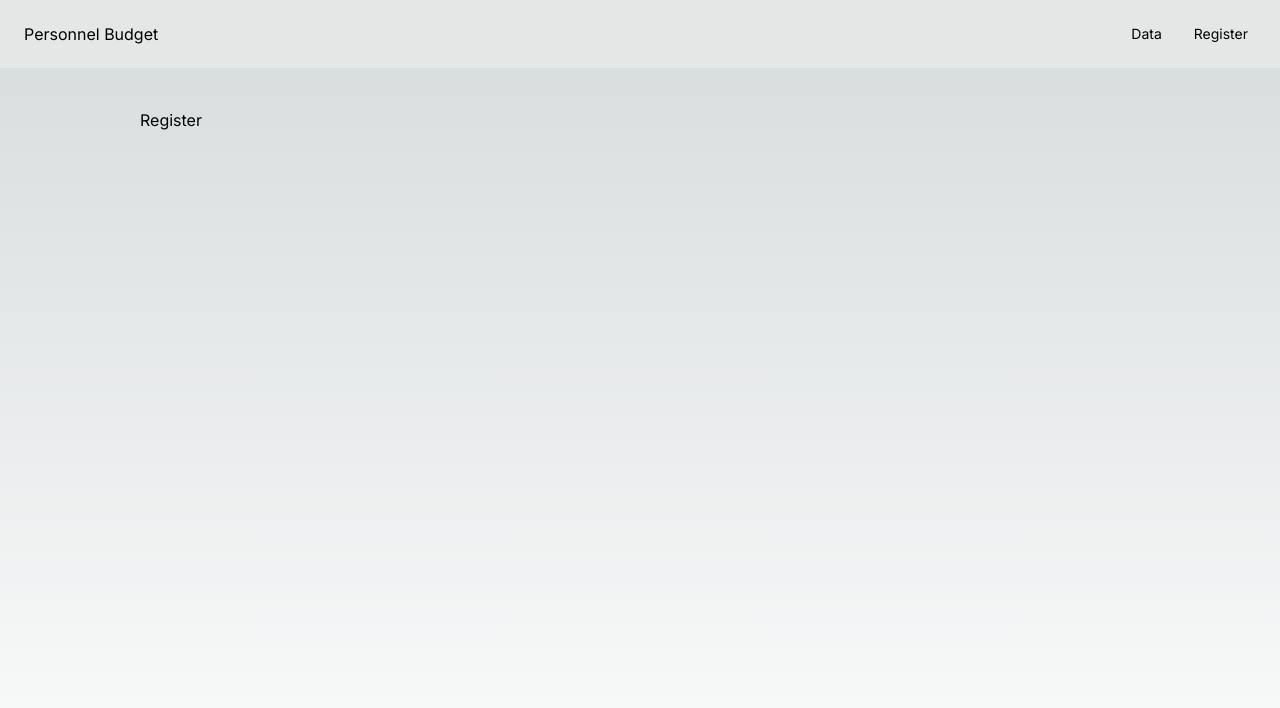
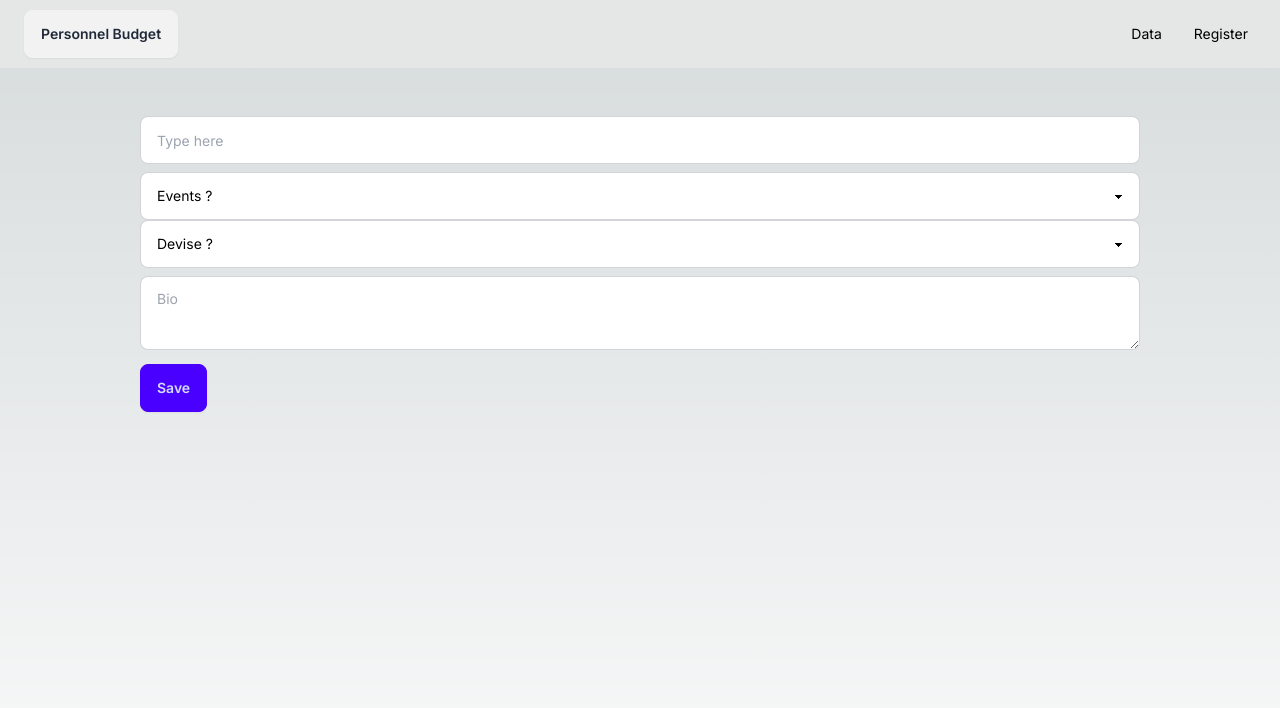
Before and after one commit to Racine14Creator/budget, a Next.js app: page /register in a window 1280 px wide. Shown: the top 708 px of the page. Built offline with nearby package versions, Linux system fonts and the light colour scheme.

Commit message:
add: Registration

```diff
--- a/app/layout.js
+++ b/app/layout.js
@@ -22,7 +22,9 @@ export default function RootLayout({ children }) {
                   <svg xmlns="http://www.w3.org/2000/svg" fill="none" viewBox="0 0 24 24" className="inline-block w-6 h-6 stroke-current"><path strokeLinecap="round" strokeLinejoin="round" strokeWidth="2" d="M4 6h16M4 12h16M4 18h16"></path></svg>
                 </label>
               </div>
-              <div className="flex-1 px-2 mx-2">Personnel Budget</div>
+              <div className="flex-1 px-2 mx-2">
+                <Link href={`/`} className="btn">Personnel Budget</Link>
+              </div>
               <div className="flex-none hidden lg:block">
                 <ul className="menu menu-horizontal">
 
--- a/app/register/page.jsx
+++ b/app/register/page.jsx
@@ -1,8 +1,10 @@
-import React from 'react'
+import { RegistrationForm } from '@/components/RegistrationForm'
 
 const Register = () => {
     return (
-        <div>Register</div>
+        <div className="container min-h-screen">
+            <RegistrationForm />
+        </div>
     )
 }
 
--- /dev/null
+++ b/components/RegistrationForm.jsx
@@ -0,0 +1,37 @@
+export function RegistrationForm() {
+    return (
+        <>
+            <form action="#" method="post">
+                <div className="group w-full">
+                    <input type="number" name="amount" placeholder="Type here" className="input
+                 input-bordered my-2 input-md w-full" />
+                </div>
+
+                <div className="group w-full">
+                    <select className="select select-bordered w-full">
+                        <option disabled selected>Events ?</option>
+                        <option value={'Income'}>Income</option>
+                        <option value={'Expense'}>Expense</option>
+                    </select>
+                </div>
+                <div className="group w-full">
+                    <select className="select select-bordered w-full">
+                        <option disabled selected>Devise ?</option>
+                        <option value={'RWF'}>RWF</option>
+                        <option value={'CDF'}>CDF</option>
+                        <option value={'$'}>$</option>
+                        <option value={'BITCOIN'}>BITCOIN</option>
+                    </select>
+                </div>
+
+                <div className="group w-full">
+                    <textarea className="textarea textarea-bordered my-2 w-full" placeholder="Bio"></textarea>
+                </div>
+
+                <div className="group">
+                    <button className="btn btn-primary btn-md" type="submit">Save</button>
+                </div>
+            </form>
+        </>
+    )
+}
```
